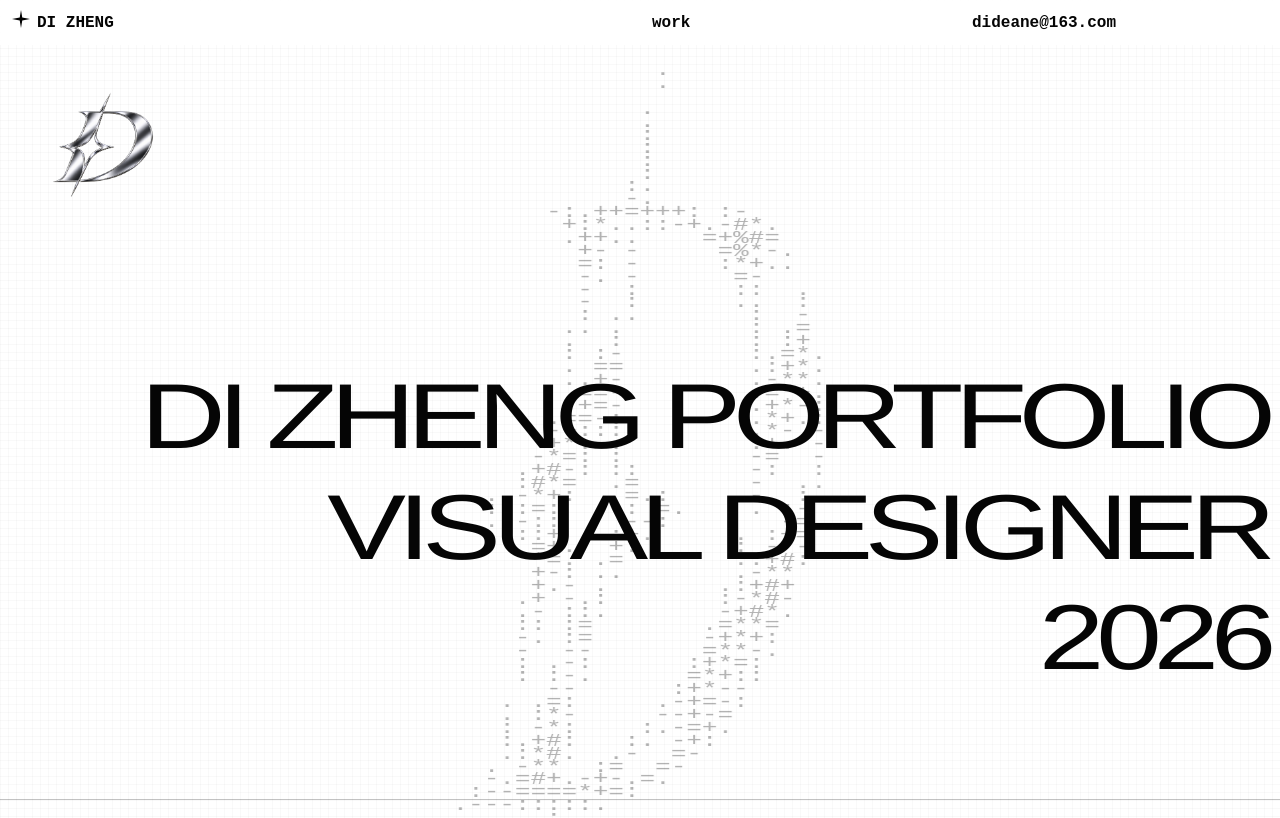
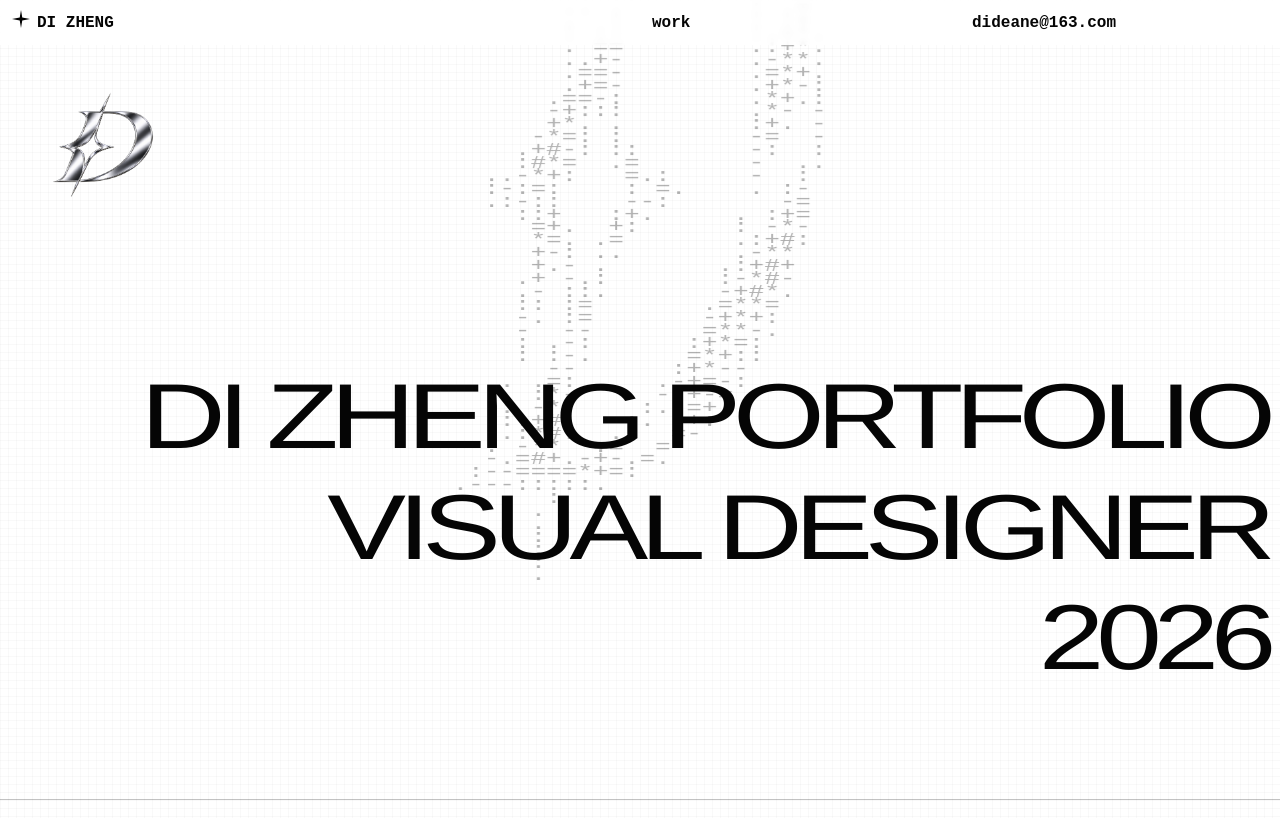
Before and after one commit to DiZheng1206/portfolio06, a Next.js app: page / in a window 1280 px wide. Shown: the top 818 px of the page. Built offline with nearby package versions, Linux system fonts and the light colour scheme.

Commit message:
Move ASCII logo upward

```diff
--- a/app/globals.css
+++ b/app/globals.css
@@ -76,3 +76,7 @@
     padding-right:6px!important;
   }
 }
+
+.ascii-logo{
+  top:10%;
+}
```
